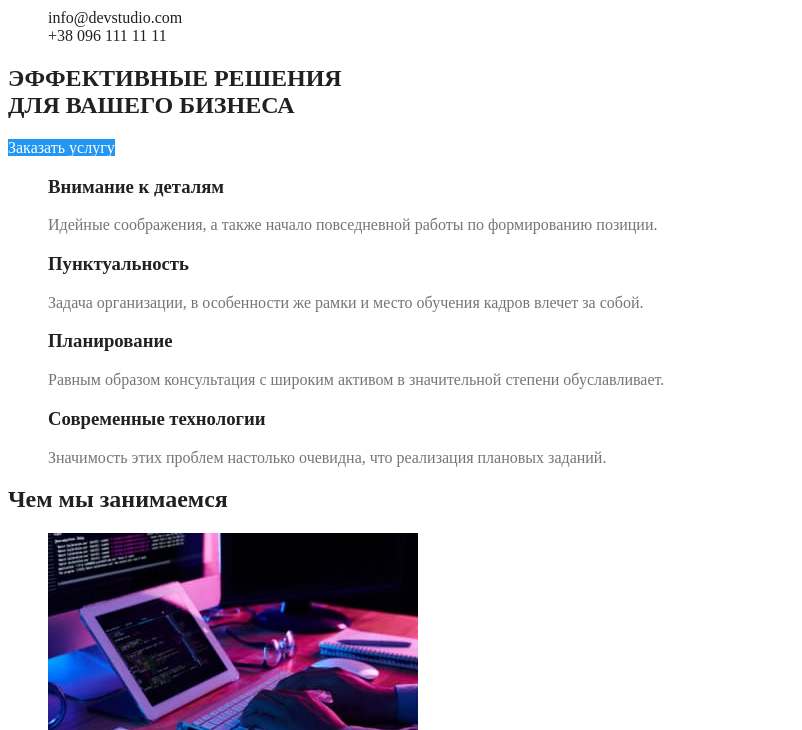
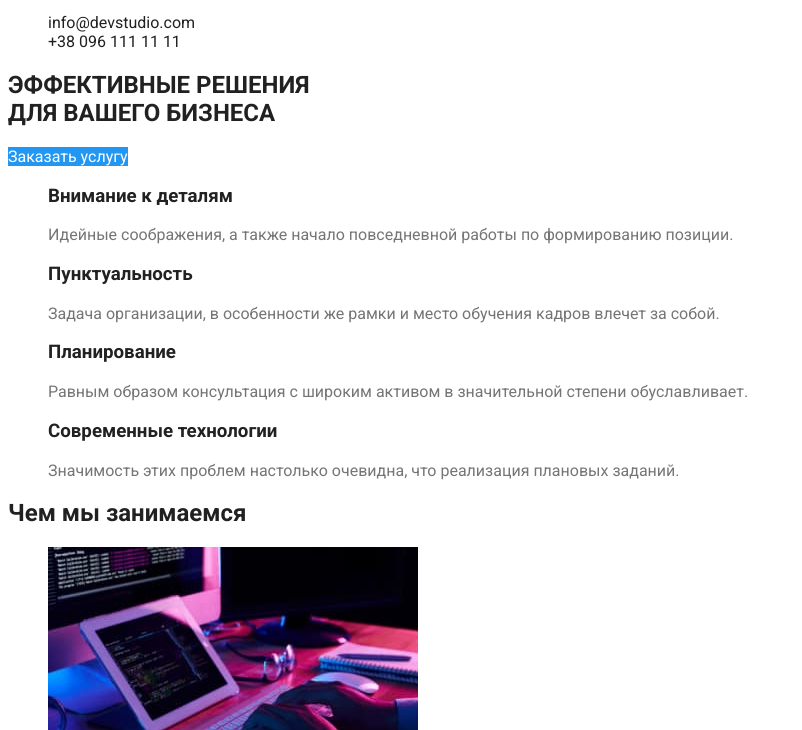
Before and after one commit to vova-od/goit-markup-hw-02.1, a plain HTML site: page index.html in a window 1280 px wide. Shown: the part 103-833 px from the top of the page, without its empty margins (0-802 px from the left). Drawn offline with Linux system fonts and the light colour scheme.

Commit message:
подключение шрифтов

```diff
--- a/css/styles.css
+++ b/css/styles.css
@@ -15,6 +15,12 @@ body {
   color: #212121;
   background-color: #ffffff;
 }
+
+/* подключение шрифтов */
+body {
+  font-family: "Roboto", sans-serif;
+}
+
 /* site nav */
 .site-nav .link.current {
   color: var(--accent-color);
@@ -65,4 +71,4 @@ p {
   color: #757575;
 }
 
-/* стили для портфолио */
+/* --------СТИЛИ ДЛЯ ПОРТФОЛИО ----------*/
--- a/index.html
+++ b/index.html
@@ -4,6 +4,10 @@
         <meta charset="UTF-8">
         <meta http-equiv="X-UA-Compatible" content="IE=edge">
         <meta name="viewport" content="width=device-width, initial-scale=1.0">
+        <link rel="preconnect" href="https://fonts.googleapis.com">
+        <link rel="preconnect" href="https://fonts.gstatic.com" crossorigin>
+        <link href="https://fonts.googleapis.com/css2?family=Raleway:wght@700&family=Roboto:wght@400;500;700;900&display=swap"
+            rel="stylesheet">
         <title>hwtwo</title>
         <link rel="stylesheet" href="css/styles.css">
 </head>
@@ -30,7 +34,7 @@
 
     <!--герой-->
     <main>
-        <section class="hero">
+        <section class="hero-seсtion">
             <h1 class="hero-title">
                 ЭФФЕКТИВНЫЕ РЕШЕНИЯ
                 <br>
@@ -118,5 +122,4 @@
     </footer>
 </body>
 
-
 </html>
```
